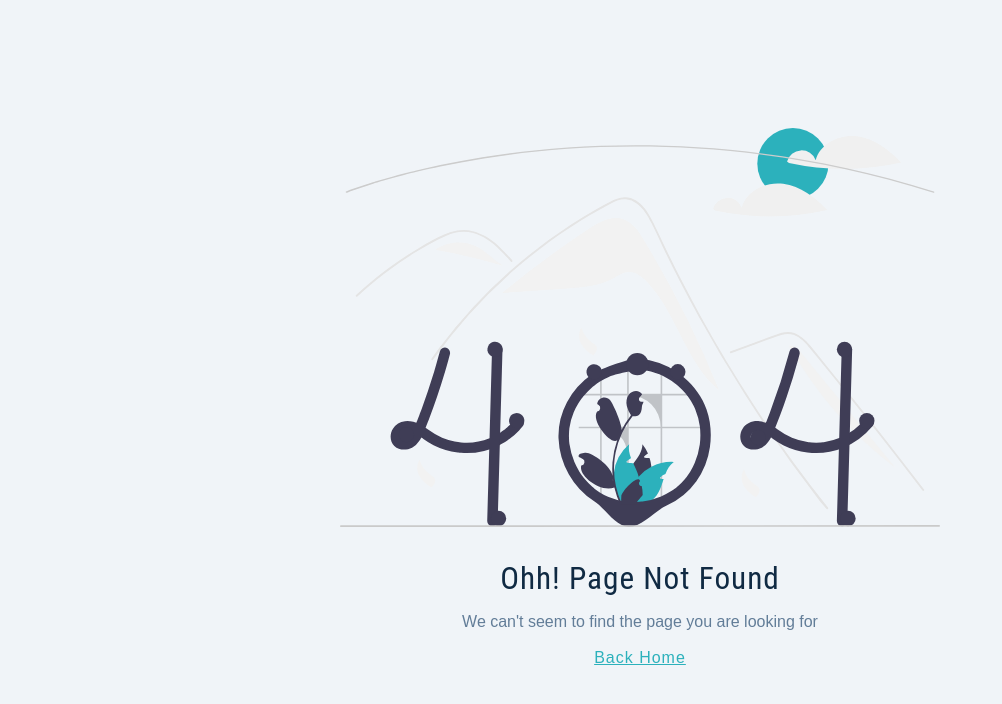
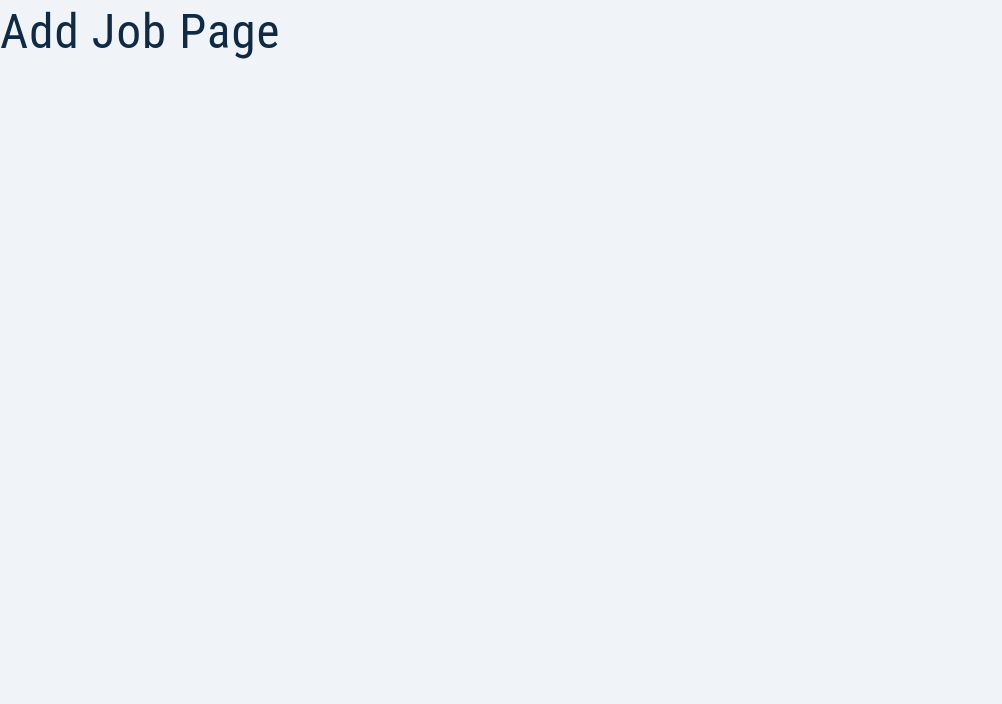
Before and after one commit to Bharatpanwar4/JOBSURE-MernProject, a React (Create React App) app in the folder client/: page /dashboard/add-job in a window 1280 px wide. Before the commit this address had no page. Shown: the top 704 px of the page, without its empty margins (0-1002 px from the left). Built offline with nearby package versions, Linux system fonts and the light colour scheme.

Commit message:
created nested route for all in dashboard

```diff
--- a/client/src/App.js
+++ b/client/src/App.js
@@ -1,24 +1,27 @@
 import Landing from "./pages/Landing";
-import Dashboard from "./pages/Dashboard";
 import Register from "./pages/Register";
 import Error from "./pages/Error";
-import {BrowserRouter , Routes,Route} from "react-router-dom"
-
+import { BrowserRouter, Routes, Route } from "react-router-dom";
+import Stats from "./pages/dashboard/Stats";
+import AllJobs from "./pages/dashboard/AllJobs"
+import AddJob from "./pages/dashboard/AddJob"
+import Profile from "./pages/dashboard/Profile"
 function App() {
   return (
     <BrowserRouter>
-
       <Routes>
-      <Route path="/" element={<Dashboard/>}/>
-      <Route path="/register" element={<Register/>}/>
-      <Route path="/landing" element={<Landing/>}/>x
-      <Route path="*" element={<Error/>}/>
-
+        <Route path="/dashboard">
+          <Route path="stats" element={<Stats />} />
+          <Route path="add-job" element={<AddJob />} />
+          <Route path="all-jobs" element={<AllJobs />} />
+          <Route path="profile" element={<Profile />} />
+        </Route>
+        <Route path="/register" element={<Register />} />
+        <Route path="/landing" element={<Landing />} />x
+        <Route path="*" element={<Error />} />
       </Routes>
     </BrowserRouter>
-
-
-  )
+  );
 }
 
 export default App;
--- a/client/src/pages/Dashboard.jsx
+++ /dev/null
@@ -1,11 +0,0 @@
-
-const Dashboard = () => {
-
-  return (
-
-
-    <h1>Dashboard page</h1>
-  )
-}
-
-export default Dashboard
--- /dev/null
+++ b/client/src/pages/dashboard/AddJob.jsx
@@ -0,0 +1,11 @@
+
+
+const Addjob = () => {
+  return (
+    <h1>
+     Add Job Page
+    </h1>
+  )
+}
+
+export default Addjob
--- /dev/null
+++ b/client/src/pages/dashboard/AllJobs.jsx
@@ -0,0 +1,9 @@
+const Alljobs = () => {
+    return (
+      <h1>
+       AllJobs Page
+      </h1>
+    )
+  }
+
+  export default Alljobs
--- /dev/null
+++ b/client/src/pages/dashboard/Profile.jsx
@@ -0,0 +1,9 @@
+const Profile = () => {
+    return (
+      <h1>
+       Profile Page
+      </h1>
+    )
+  }
+
+  export default Profile
--- /dev/null
+++ b/client/src/pages/dashboard/Stats.jsx
@@ -0,0 +1,9 @@
+const Stats = () => {
+    return (
+      <h1>
+       Stats Page
+      </h1>
+    )
+  }
+
+  export default Stats
```
Also changed, not shown: client/src/pages/dashboard/SharedLayout.jsx (added, +7 -0 lines), 1 other file (tests, documents, lock files or other folders).
